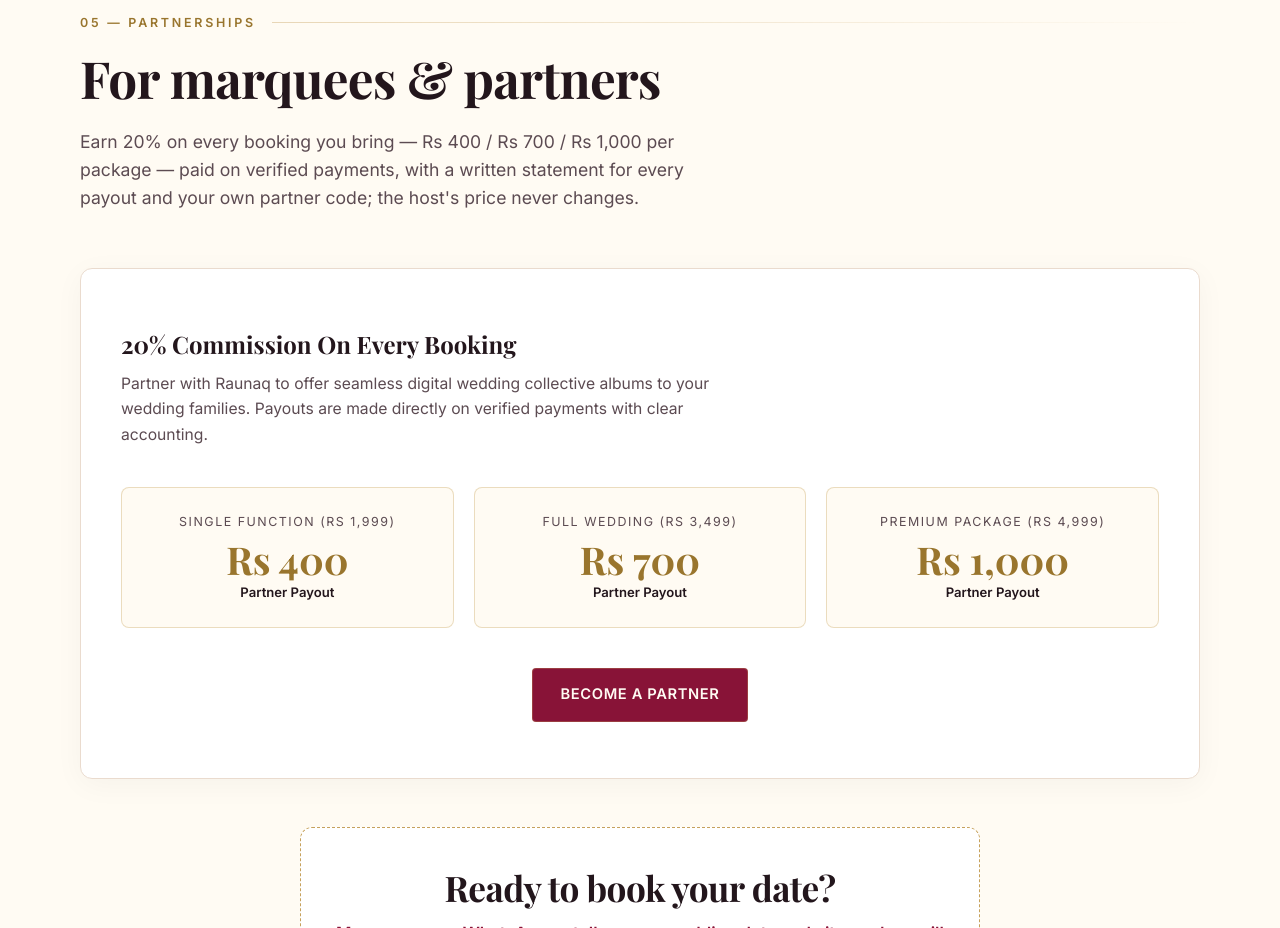
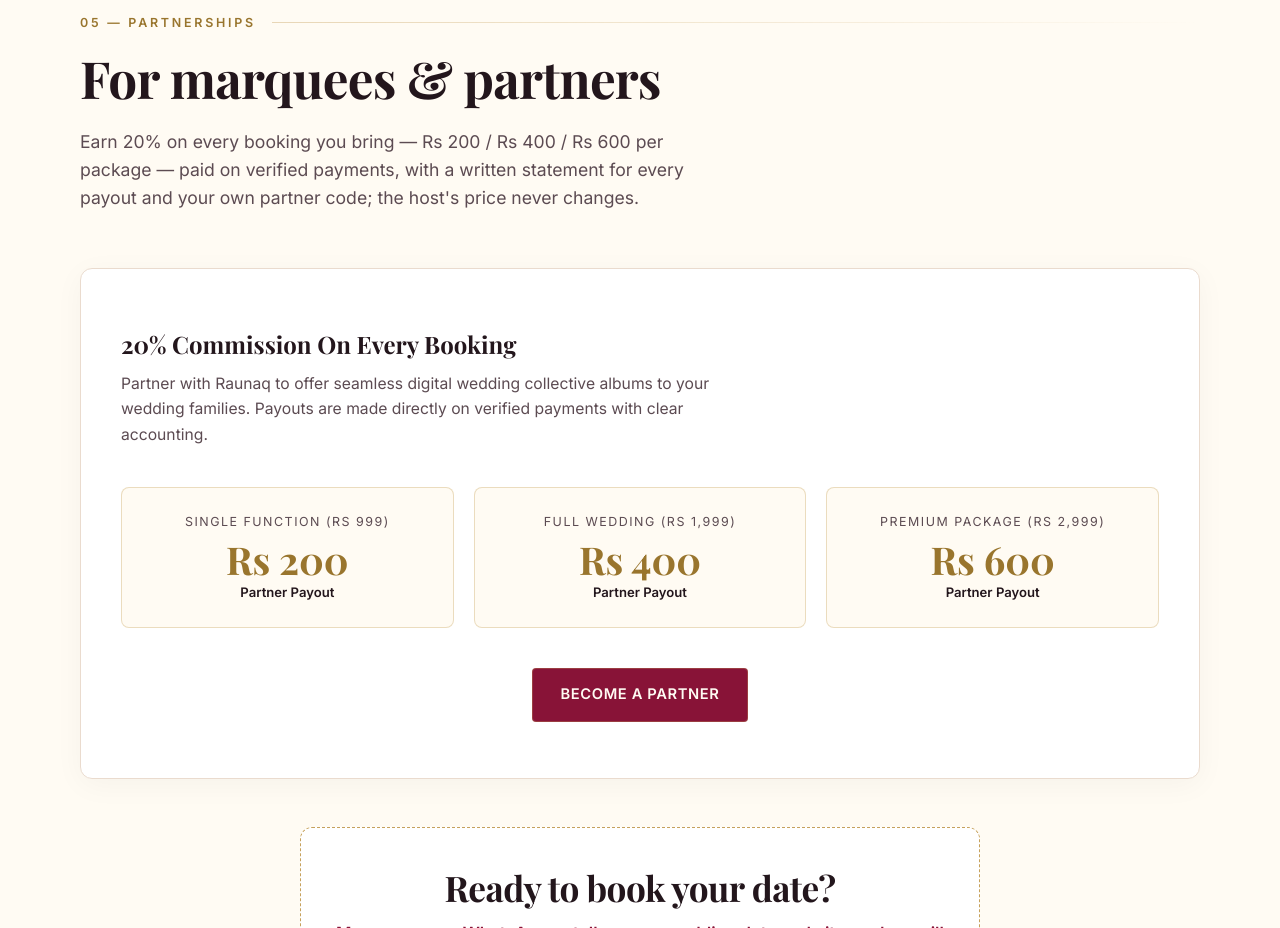
Before and after one commit to ahmad786-coder/raunaq-site, a plain HTML site: page index.html in a window 1280 px wide. Shown: the part 5140-6068 px from the top of the page. Drawn offline with nearby package versions, Linux system fonts and the light colour scheme; a web font is replaced by a local one.

Commit message:
fix(pricing): partner commission boxes to new prices 999/1,999/2,999

```diff
--- a/index.html
+++ b/index.html
@@ -1041,7 +1041,7 @@
     /* ==========================================================================
        SECTION 5: FOR MARQUEES & PARTNERS (Exact Public Promise)
        "For marquees & partners"
-       Earn 20% on every booking you bring — Rs 400 / Rs 700 / Rs 1,000 per package
+       Earn 20% on every booking you bring — Rs 200 / Rs 400 / Rs 600 per package
        paid on verified payments, with a written statement for every payout and your
        own partner code; the host's price never changes.
        ========================================================================== */
@@ -1557,7 +1557,7 @@
             <div class="section-hairline"></div>
           </div>
           <h2 class="section-title">For marquees & partners</h2>
-          <p class="section-sublead">Earn 20% on every booking you bring — Rs 400 / Rs 700 / Rs 1,000 per package — paid on verified payments, with a written statement for every payout and your own partner code; the host's price never changes.</p>
+          <p class="section-sublead">Earn 20% on every booking you bring — Rs 200 / Rs 400 / Rs 600 per package — paid on verified payments, with a written statement for every payout and your own partner code; the host's price never changes.</p>
         </div>
 
         <div class="partner-banner reveal-item">
@@ -1566,20 +1566,20 @@
 
           <div class="partner-commissions-row">
             <div class="commission-box">
-              <div class="commission-label">Single Function (Rs 1,999)</div>
+              <div class="commission-label">Single Function (Rs 999)</div>
+              <div class="commission-number">Rs 200</div>
+              <div class="commission-sub">Partner Payout</div>
+            </div>
+
+            <div class="commission-box">
+              <div class="commission-label">Full Wedding (Rs 1,999)</div>
               <div class="commission-number">Rs 400</div>
               <div class="commission-sub">Partner Payout</div>
             </div>
 
             <div class="commission-box">
-              <div class="commission-label">Full Wedding (Rs 3,499)</div>
-              <div class="commission-number">Rs 700</div>
-              <div class="commission-sub">Partner Payout</div>
-            </div>
-
-            <div class="commission-box">
-              <div class="commission-label">Premium Package (Rs 4,999)</div>
-              <div class="commission-number">Rs 1,000</div>
+              <div class="commission-label">Premium Package (Rs 2,999)</div>
+              <div class="commission-number">Rs 600</div>
               <div class="commission-sub">Partner Payout</div>
             </div>
           </div>
```
Also changed, not shown: 1 other file.
